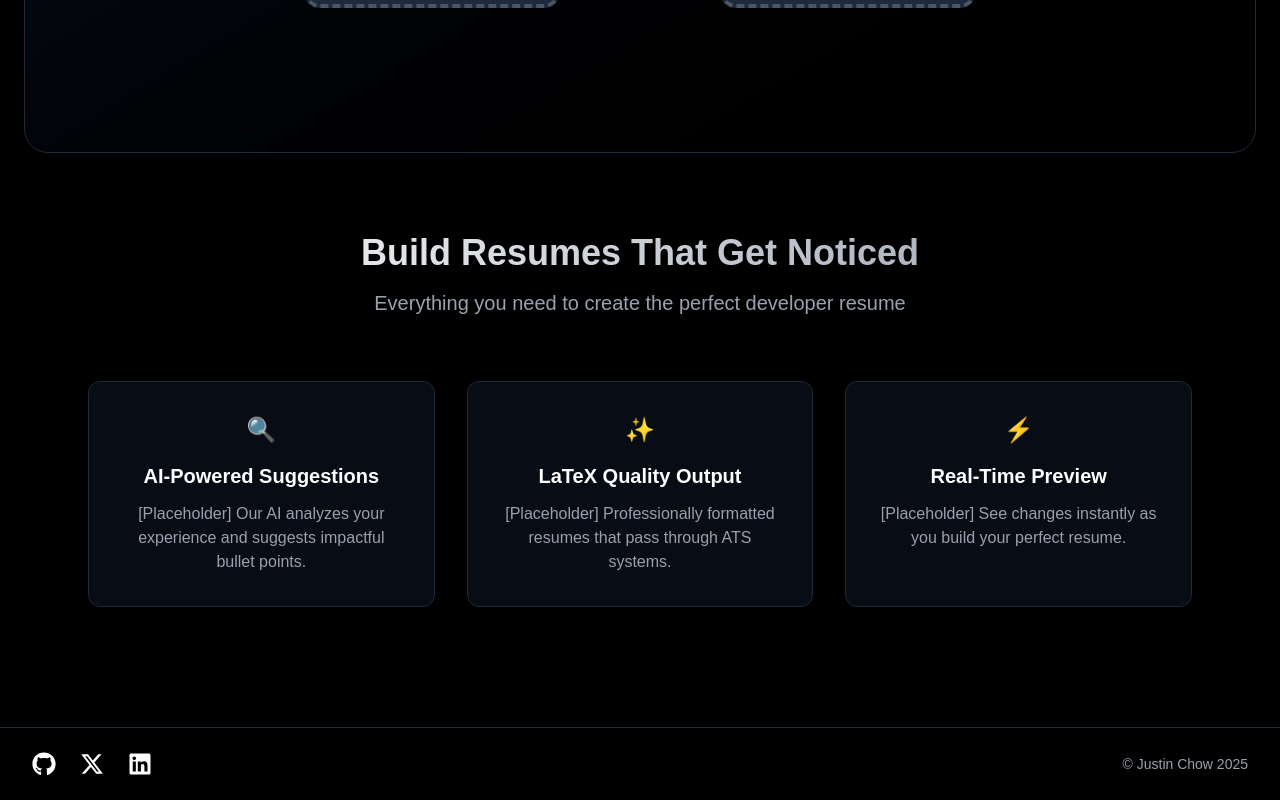
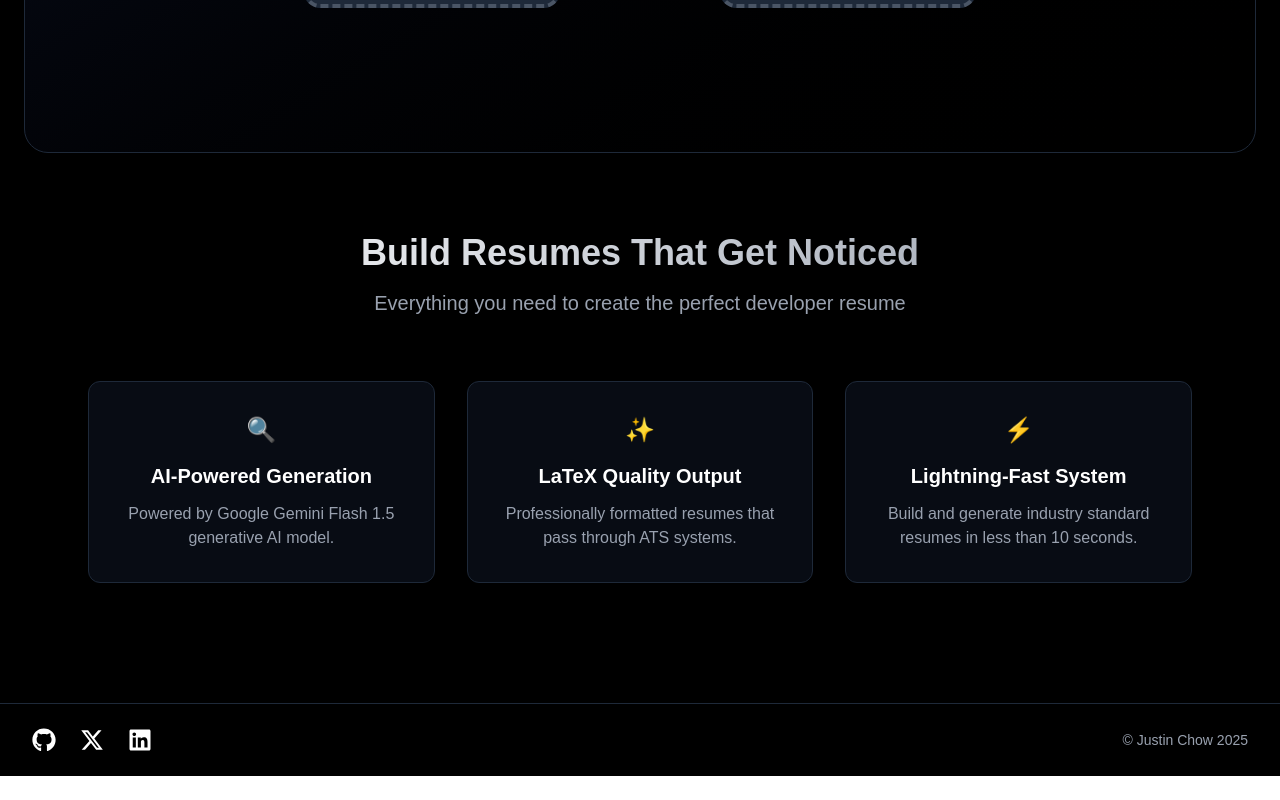
Before and after one commit to justintimejt/CrackdResume, a Next.js app: page / in a window 1280 px wide. Shown: the part 747-1547 px from the top of the page. After the commit the page ends 1523 px from the top, so only its background shows below. Built offline with nearby package versions, Linux system fonts and the light colour scheme.

Commit message:
fix: ui fixes on home page

```diff
--- a/src/app/page.tsx
+++ b/src/app/page.tsx
@@ -110,9 +110,9 @@ export default function Home() {
 
             <div className="bg-gray-900/50 border border-gray-800 rounded-xl p-8 hover:border-gray-700 transition-colors">
               <div className="text-2xl mb-4">🔍</div>
-              <h3 className="text-xl font-semibold mb-3">AI-Powered Suggestions</h3>
+              <h3 className="text-xl font-semibold mb-3">AI-Powered Generation</h3>
               <p className="text-gray-400">
-                [Placeholder] Our AI analyzes your experience and suggests impactful bullet points.
+                Powered by Google Gemini Flash 1.5 generative AI model.
               </p>
             </div>
 
@@ -121,16 +121,16 @@ export default function Home() {
               <div className="text-2xl mb-4">✨</div>
               <h3 className="text-xl font-semibold mb-3">LaTeX Quality Output</h3>
               <p className="text-gray-400">
-                [Placeholder] Professionally formatted resumes that pass through ATS systems.
+                Professionally formatted resumes that pass through ATS systems.
               </p>
             </div>
 
 
             <div className="bg-gray-900/50 border border-gray-800 rounded-xl p-8 hover:border-gray-700 transition-colors">
               <div className="text-2xl mb-4">⚡</div>
-              <h3 className="text-xl font-semibold mb-3">Real-Time Preview</h3>
+              <h3 className="text-xl font-semibold mb-3">Lightning-Fast System</h3>
               <p className="text-gray-400">
-                [Placeholder] See changes instantly as you build your perfect resume.
+                Build and generate industry standard resumes in less than 10 seconds.
               </p>
             </div>
           </div>
```
